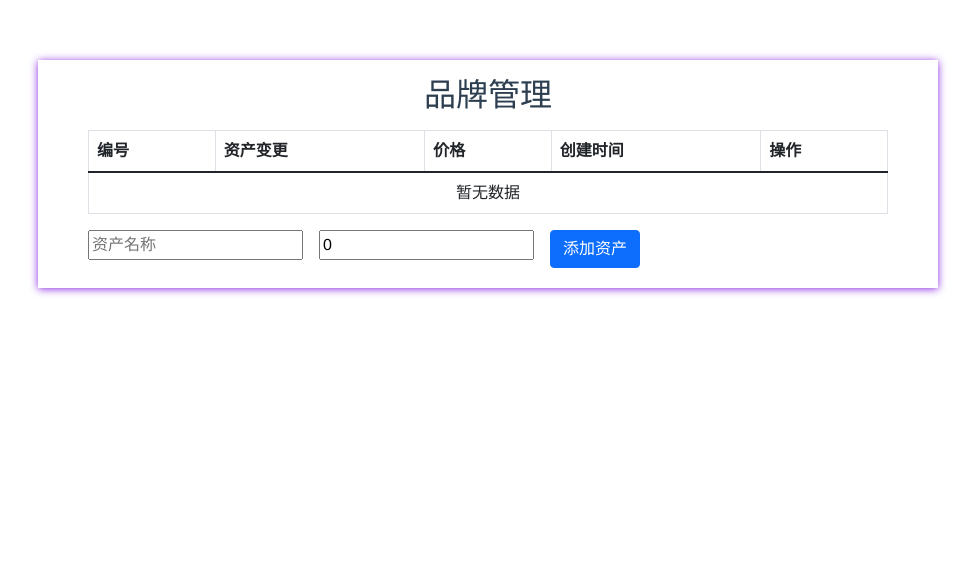
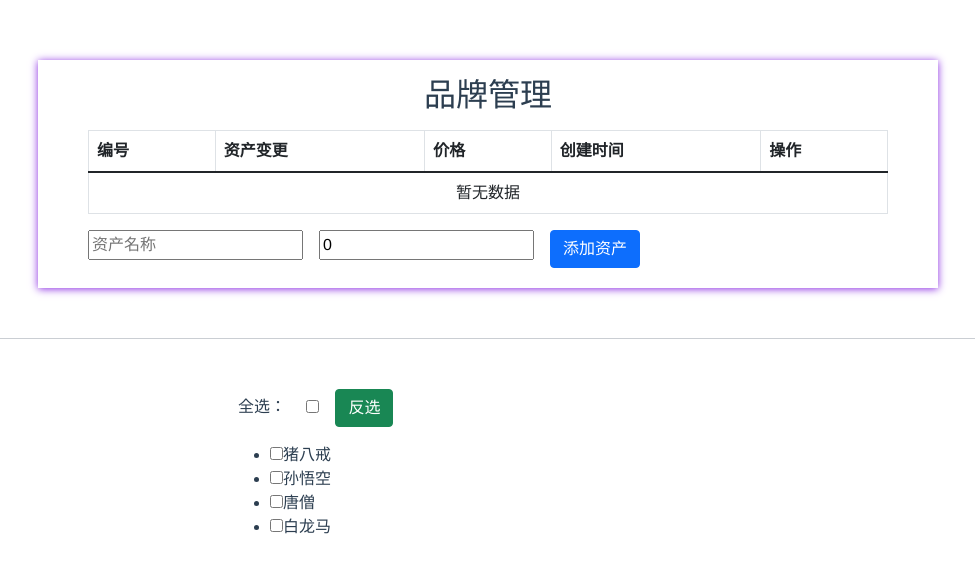
Before and after one commit to AaronGod/vueLearn, a Vue app: page / in a window 1280 px wide. Shown: the top 572 px of the page, without its empty margins (152-1127 px from the left). Built offline with nearby package versions, Linux system fonts and the light colour scheme; the HTML template or start-up script is replaced by a standard one.

Commit message:
全选反选功能，逻辑有点绕 多理解  全选影响小选有computed set，小选影响全选用get；反选就遍历取反

```diff
--- a/src/App.vue
+++ b/src/App.vue
@@ -2,16 +2,19 @@
   <div id="app">
 
    <BrandManage />
+   <hr>
+<CheckBox />
   </div>
 </template>
 
 <script>
 import BrandManage from './components/BrandManage.vue'
+import CheckBox from './components/CheckBox.vue'
 
 export default {
   name: 'App',
   components: {
-   BrandManage
+   BrandManage, CheckBox
   }
 }
 </script>
--- /dev/null
+++ b/src/components/CheckBox.vue
@@ -0,0 +1,76 @@
+<template>
+  <div class="checkbox-box">
+    <p>
+      全选：
+      <input type="checkbox" name="all" v-model="allchecked" class="mx-3" />
+      <button class="btn btn-success" @click="reverseCheckFn">反选</button>
+    </p>
+    <ul>
+      <li v-for="(obj, index) in personArr" :key="index">
+        <input type="checkbox" v-model="obj.ck" name="z" id="" />{{ obj.name }}
+      </li>
+    </ul>
+  </div>
+</template>
+
+<script>
+export default {
+  name: "CheckBox",
+  data() {
+    return {
+      personArr: [
+        {
+          name: "猪八戒",
+          ck: false,
+        },
+        {
+          name: "孙悟空",
+          ck: false,
+        },
+        {
+          name: "唐僧",
+          ck: false,
+        },
+        {
+          name: "白龙马",
+          ck: false,
+        },
+      ],
+    };
+  },
+  computed: {
+    allchecked: {
+      set(checked) {
+        // console.log('set value')
+        // 全选影响小选
+        this.personArr.forEach((element) => {
+          element.ck = checked;
+        });
+      },
+      get() {
+        console.log('get value')
+        // 刚进入时也会读取数据，obj.ck变化时也会改变
+        // 小选影响全选
+        return this.personArr.every((obj) => {
+          return obj.ck === true;
+        });
+      },
+    },
+  },
+  methods: {
+    // 反选
+    reverseCheckFn(){
+      this.personArr.forEach(obj=>{
+        obj.ck = !obj.ck
+      })
+    }
+  }
+};
+</script>
+
+<style lang='less' scoped>
+.checkbox-box {
+  width: 500px;
+  margin: 50px auto;
+}
+</style>
```
